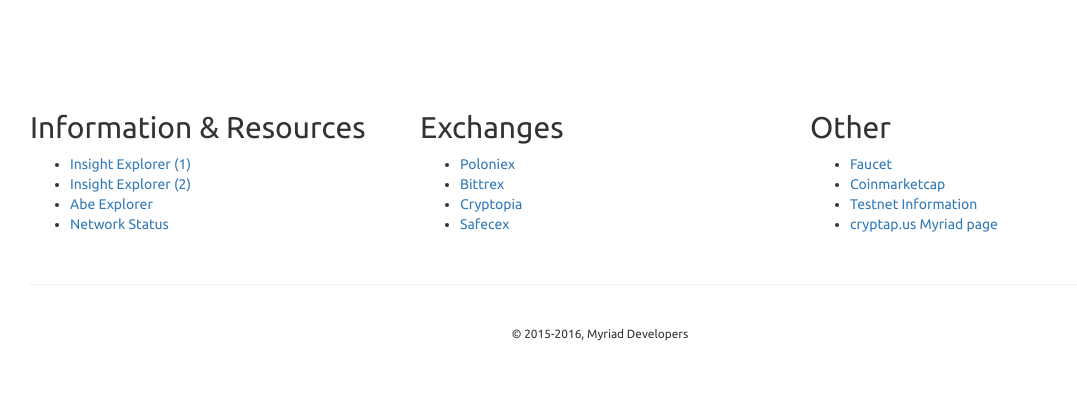
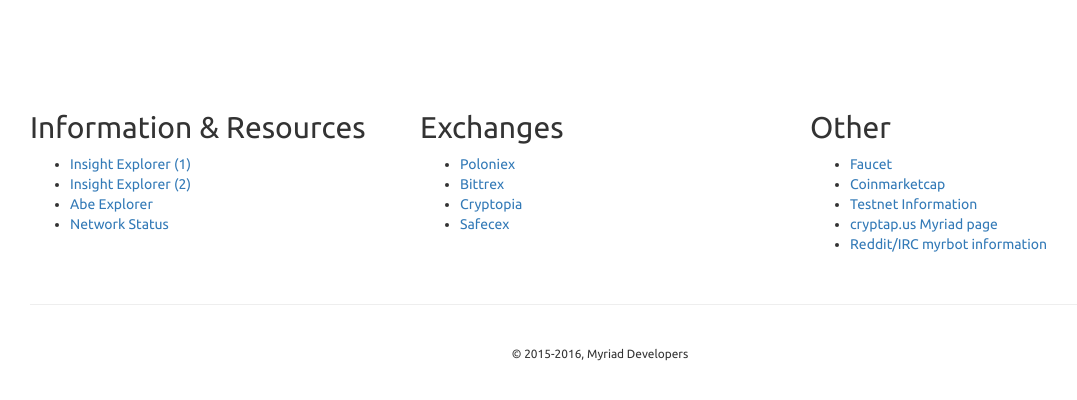
Before and after one commit to myriadteam/myriadteam.github.io, a PHP site: page /en/services in a window 1280 px wide. Shown: the part 324-724 px from the top of the page, without its empty margins (40-1117 px from the left). Run offline with PHP 8.4, Linux system fonts and the light colour scheme; some libraries are stand-ins or nearby versions.

Commit message:
added myrbot info link

```diff
--- a/web/services.php
+++ b/web/services.php
@@ -34,6 +34,7 @@
 				<li><a href="http://coinmarketcap.com/currencies/myriadcoin/" target="_blank">Coinmarketcap</a></li>
 				<li><a href="https://www.reddit.com/r/myriadcoin/comments/47pww5/testnet_nodes_and_faucet/" target="_blank"><?php echo translate("Testnet Information", $lang); ?></a></li>
 				<li><a href="https://cryptap.us/myr/" target="_blank">cryptap.us Myriad page</a></li>
+				<li><a href="https://www.reddit.com/r/myrbot/wiki/index" target="_blank">Reddit/IRC myrbot information</a></li>
 			</ul>
 		</div>
 	</div>
```
